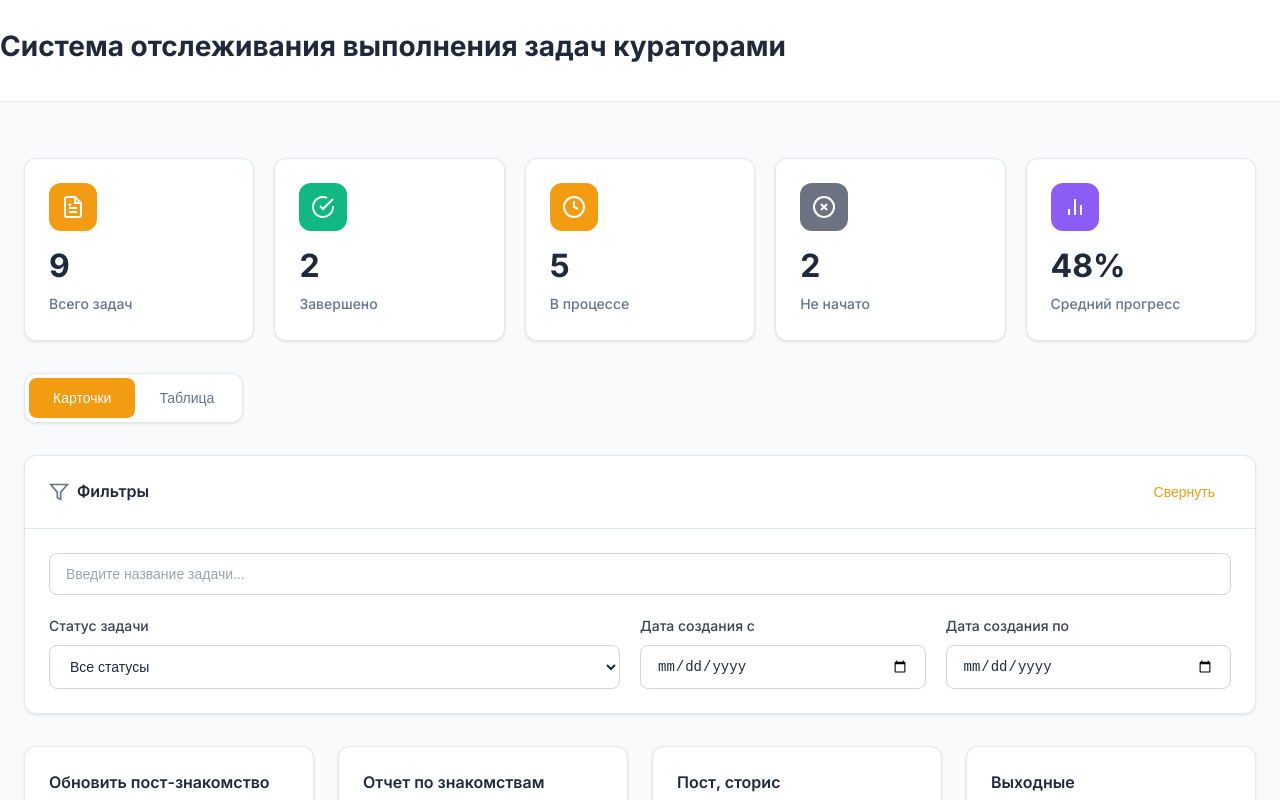
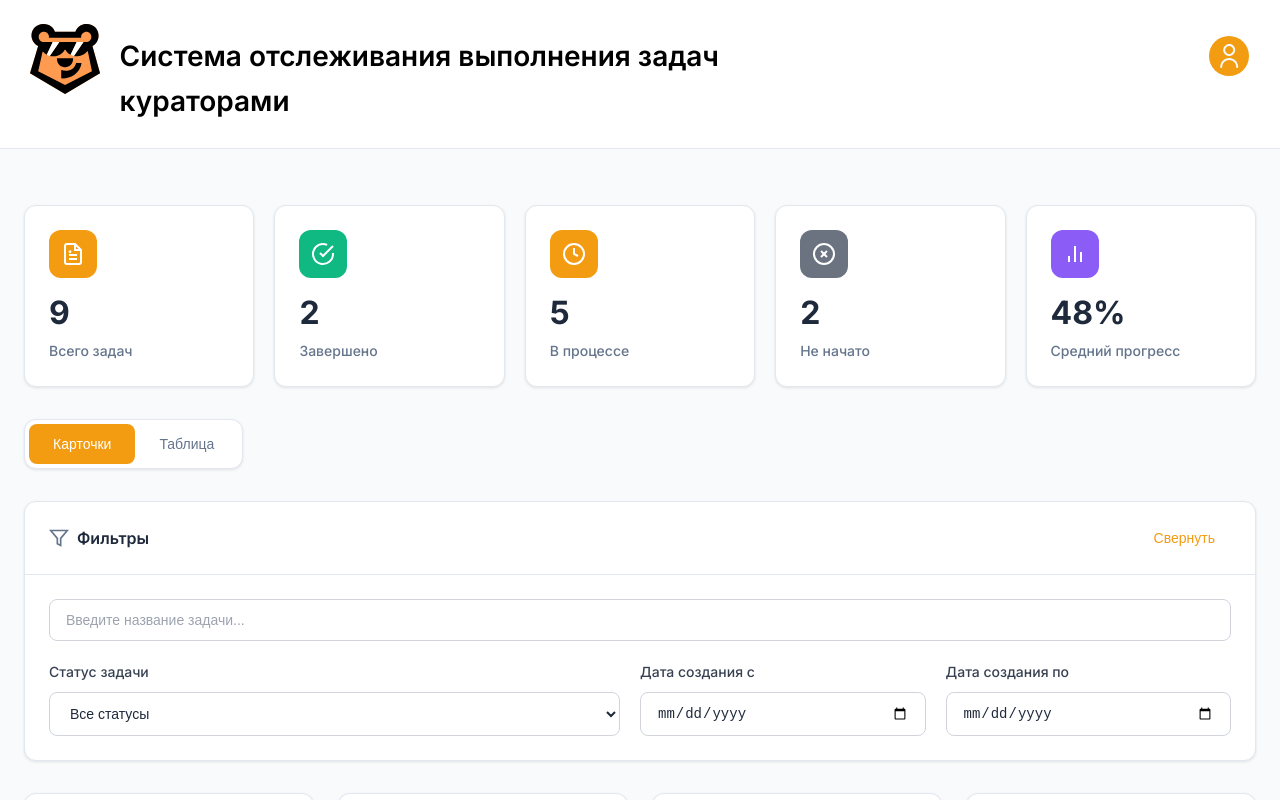
Before and after one commit to Daniil-Leshchev/um-task-tracker, a React (Vite) app: page / in a window 1280 px wide. Shown: the top 800 px of the page. Built offline with nearby package versions, Linux system fonts and the light colour scheme.

Commit message:
update header + fix little bugs

```diff
--- a/src/components/Header.tsx
+++ b/src/components/Header.tsx
@@ -1,12 +1,22 @@
 import "../styles/Header.css";
+import React from 'react';
 
-const Header = () => {
+interface HeaderProps {
+  onRefresh?: () => void;
+  lastUpdated: string;
+}
+
+const Header: React.FC<HeaderProps> = ({ onRefresh, lastUpdated }) => {
     return (
         <header className="header">
         <div className="header-content">
+            <img src="/images/logo.svg"  alt="Логотип" className="image-logo"/>
             <div className="header-title">
                 <h1>Система отслеживания выполнения задач кураторами</h1>
             </div>
+            <button className="image-icon">
+                <img src="/images/icon.svg"  alt="Иконка личного кабинета"/>
+            </button>
         </div>
         </header>
     );
--- a/src/components/StatsCards.tsx
+++ b/src/components/StatsCards.tsx
@@ -122,7 +122,7 @@ const StatsCards = ({ stats }) => {
             <div
             key={index}
             className="stats-card"
-            style={{ "--card-color": card.color }}
+            style={{ "--card-color": card.color } as React.CSSProperties}
             >
             <div className="stats-card-icon">{renderIcon(card.icon)}</div>
             <div className="stats-card-content">
--- a/src/styles/Filters.css
+++ b/src/styles/Filters.css
@@ -33,7 +33,7 @@
 .collapse-btn {
     background: transparent;
     border: none;
-    color: #f39c12;
+    color: #f29c12;
     font-size: 14px;
     font-weight: 500;
     cursor: pointer;
--- a/src/styles/Header.css
+++ b/src/styles/Header.css
@@ -8,24 +8,36 @@
 .header-content {
     max-width: 1400px;
     margin: 0 auto;
+    display: flex;
+    gap: 20px;
+    padding: 0px 30px;
 }
 
 .header-title h1 {
     font-size: 28px;
-    font-weight: 700;
-    color: #1E293B;
-    margin-bottom: 8px;
+    font-weight: 600;
+    color: black;
+    margin-top: 10px;
 }
 
-@media (max-width: 768px) {
-    .header-content {
-        flex-direction: column;
-        align-items: flex-start;
-        gap: 16px;
-        padding: 0 16px;
-    }
+.image-logo {
+    width: 70px;
+    height: 70px;
+}
 
-    .header-title h1 {
-        font-size: 24px;
-    }
+.image-icon {
+    width: 50px;
+    height: 50px;
+    margin-top: 8px;
+    margin-left: 400px;
+    border-radius: 50%;
+    border: none;
+    background: transparent;
+    padding: 0;
+    margin-top: 8px;
+    margin-left: 400px;
 }
+
+.image-icon:hover {
+    cursor: pointer;
+}
```
Also changed, not shown: images/icon.svg (added), images/logo.svg (added).
